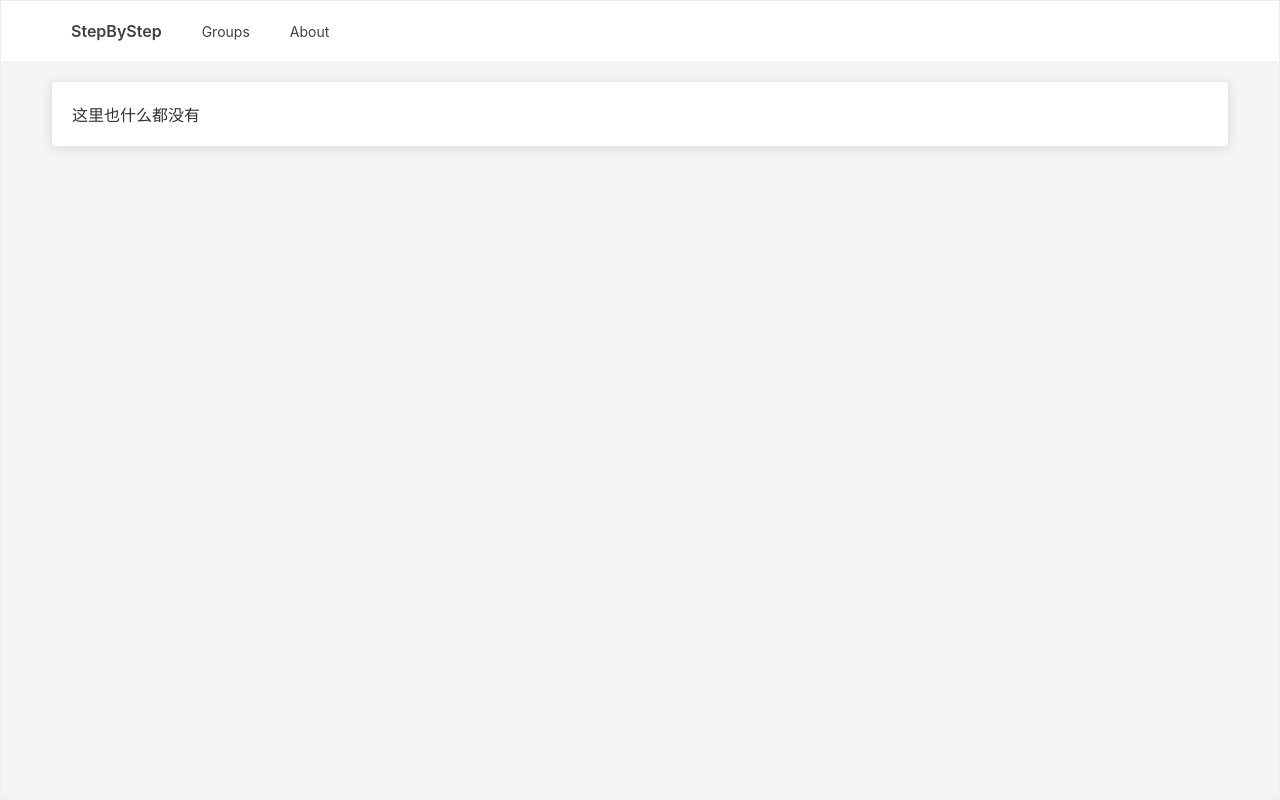
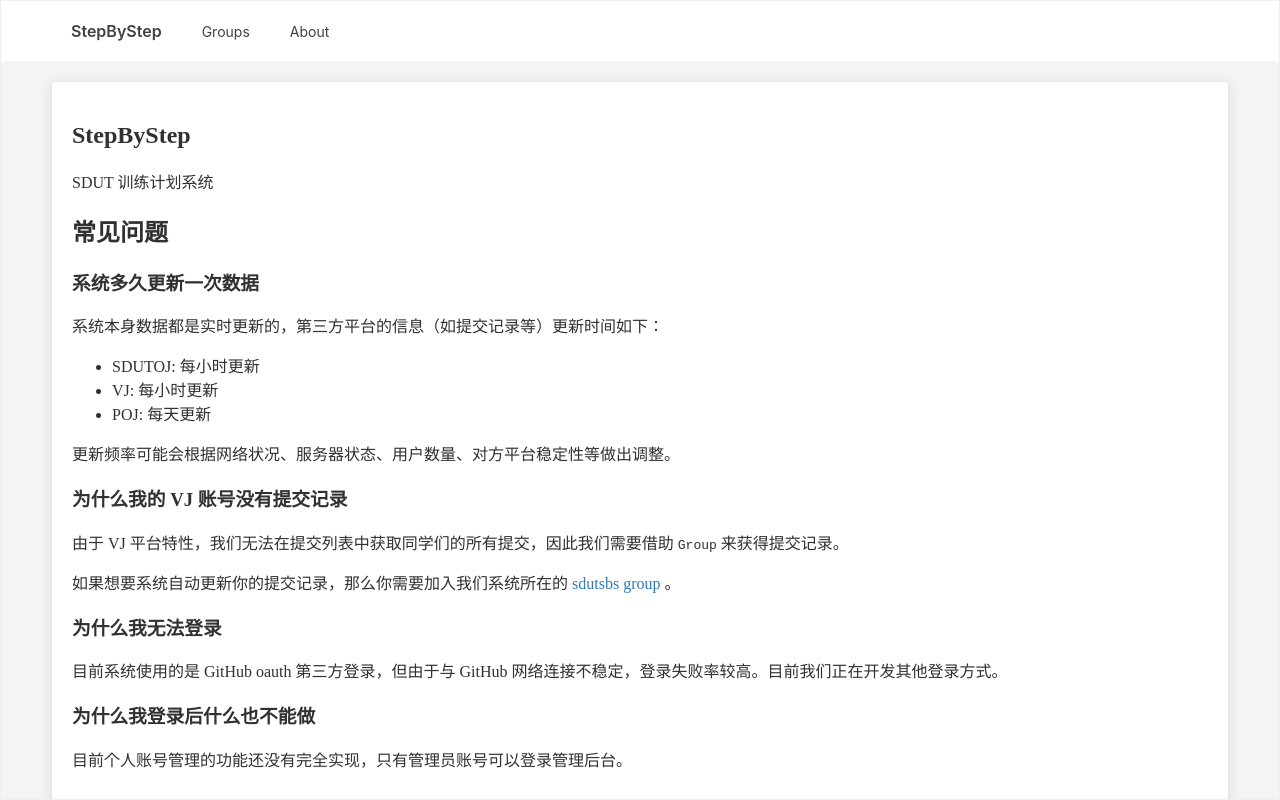
Before and after one commit to MeiK2333/step-by-step-fe, a Vue app: page /about in a window 1280 px wide. Built offline with nearby package versions, Linux system fonts and the light colour scheme.

Commit message:
部分格式优化

```diff
--- a/src/views/About.vue
+++ b/src/views/About.vue
@@ -1,3 +1,38 @@
 <template>
-  <el-card class="box-card"> 这里也什么都没有 </el-card>
+  <el-card class="box-card">
+    <h1 id="stepbystep">StepByStep</h1>
+    <p>SDUT 训练计划系统</p>
+    <h2 id="-">常见问题</h2>
+    <h3 id="-">系统多久更新一次数据</h3>
+    <p>
+      系统本身数据都是实时更新的，第三方平台的信息（如提交记录等）更新时间如下：
+    </p>
+    <ul>
+      <li>SDUTOJ: 每小时更新</li>
+      <li>VJ: 每小时更新</li>
+      <li>POJ: 每天更新</li>
+    </ul>
+    <p>
+      更新频率可能会根据网络状况、服务器状态、用户数量、对方平台稳定性等做出调整。
+    </p>
+    <h3 id="-vj-">为什么我的 VJ 账号没有提交记录</h3>
+    <p>
+      由于 VJ
+      平台特性，我们无法在提交列表中获取同学们的所有提交，因此我们需要借助
+      <code>Group</code> 来获得提交记录。
+    </p>
+    <p>
+      如果想要系统自动更新你的提交记录，那么你需要加入我们系统所在的
+      <a href="https://vjudge.net/group/sdutsbs">sdutsbs group</a> 。
+    </p>
+    <h3 id="-">为什么我无法登录</h3>
+    <p>
+      目前系统使用的是 GitHub oauth 第三方登录，但由于与 GitHub
+      网络连接不稳定，登录失败率较高。目前我们正在开发其他登录方式。
+    </p>
+    <h3 id="-">为什么我登录后什么也不能做</h3>
+    <p>
+      目前个人账号管理的功能还没有完全实现，只有管理员账号可以登录管理后台。
+    </p>
+  </el-card>
 </template>
--- a/src/views/Home.vue
+++ b/src/views/Home.vue
@@ -27,7 +27,7 @@
       </el-table-column>
       <el-table-column prop="nickname" label="Nickname" width="180">
       </el-table-column>
-      <el-table-column prop="problem_id" label="Prob." width="80">
+      <el-table-column prop="problem_id" label="Prob." width="120">
         <template #default="scope">
           <a :href="scope.row.link" target="_blank">
             {{ scope.row.problem_id }}
--- a/src/views/user/Detail.vue
+++ b/src/views/user/Detail.vue
@@ -26,6 +26,8 @@
           </router-link>
         </template>
       </el-table-column>
+      <el-table-column prop="class" label="Class" width="180"> </el-table-column>
+      <el-table-column prop="nickname" label="Nickname" width="180"> </el-table-column>
     </el-table>
   </el-card>
 
```
